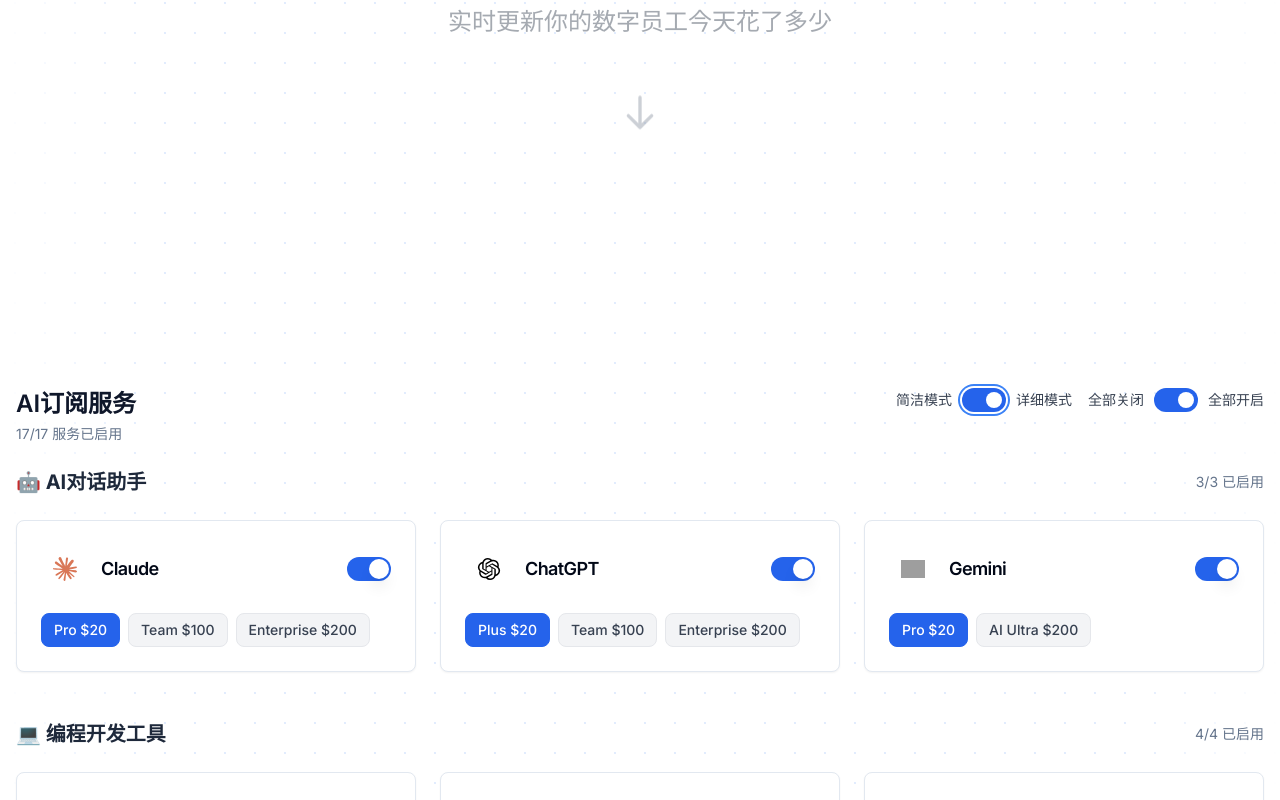
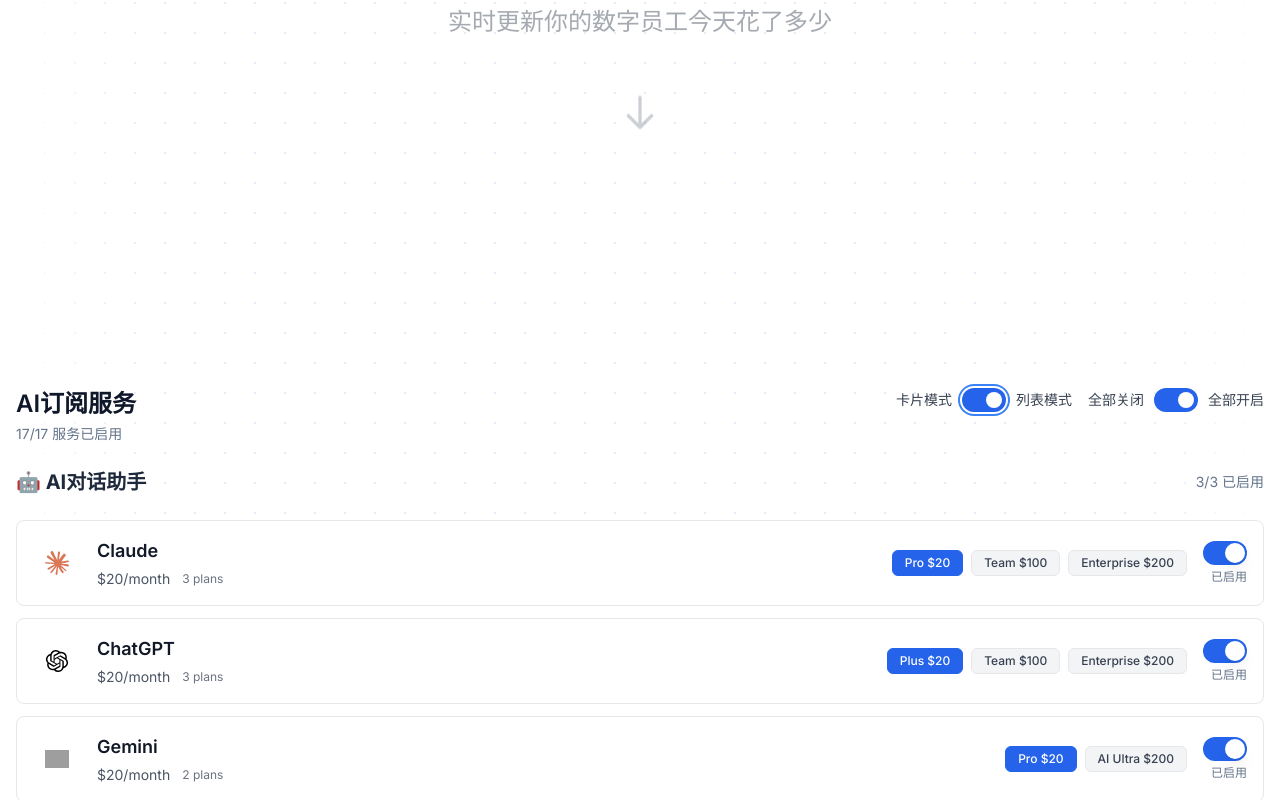
Before and after one commit to 2019YKL/AI-Spends, a Next.js app: page / in a window 1280 px wide. Both pictures are taken after a click on the button 984 px from the left and 922 px from the top of the page. Shown: the part 522-1322 px from the top of the page. Built offline with nearby package versions, Linux system fonts and the light colour scheme; grey boxes are pictures that could not be loaded.

Commit message:
新增列表模式，去除简洁模式

```diff
--- a/src/app/page.tsx
+++ b/src/app/page.tsx
@@ -3,6 +3,7 @@
 import { useState, useEffect, useMemo } from 'react'
 import { CostTrackingCard } from '@/components/CostTrackingCard'
 import { SimpleCostTrackingCard } from '@/components/SimpleCostTrackingCard'
+import { ListCostTrackingCard } from '@/components/ListCostTrackingCard'
 import { calculateRealTimeCost, formatCurrency, formatCurrencyPrecise } from '@/lib/cost-calculator'
 import { SmoothNumber } from '@/components/SmoothNumber'
 import { RollingNumber } from '@/components/RollingNumber'
@@ -20,7 +21,7 @@
   const [mounted, setMounted] = useState(false)
   const [currency, setCurrency] = useState<'USD' | 'CNY' | 'ZWL'>('USD')
   const [showBackToTop, setShowBackToTop] = useState(false)
-  const [isSimpleMode, setIsSimpleMode] = useState(false)
+  const [isListMode, setIsListMode] = useState(false)
   const { services, activeServices, toggleService, changeTier } = useServiceToggle()
   // Check if component is mounted to avoid hydration errors
   useEffect(() => {
@@ -233,22 +234,22 @@
               </p>
             </div>
             <div className="flex gap-4 flex-shrink-0 items-center">
-              {/* 简洁/详细模式切换 */}
+              {/* 卡片/列表模式切换 */}
               <div className="flex items-center gap-2.5">
-                <span className="text-sm font-medium text-gray-700 dark:text-gray-300 whitespace-nowrap">简洁模式</span>
+                <span className="text-sm font-medium text-gray-700 dark:text-gray-300 whitespace-nowrap">卡片模式</span>
                 <button
-                  onClick={() => setIsSimpleMode(!isSimpleMode)}
+                  onClick={() => setIsListMode(!isListMode)}
                   className={`relative inline-flex h-6 w-11 items-center rounded-full transition-colors duration-200 focus:outline-none focus:ring-2 focus:ring-blue-500 focus:ring-offset-2 ${
-                    isSimpleMode ? 'bg-blue-600' : 'bg-gray-300'
+                    isListMode ? 'bg-blue-600' : 'bg-gray-300'
                   }`}
                 >
                   <span
                     className={`inline-block h-4 w-4 transform rounded-full bg-white transition-transform duration-200 ${
-                      isSimpleMode ? 'translate-x-6' : 'translate-x-1'
+                      isListMode ? 'translate-x-6' : 'translate-x-1'
                     }`}
                   />
                 </button>
-                <span className="text-sm font-medium text-gray-700 dark:text-gray-300 whitespace-nowrap">详细模式</span>
+                <span className="text-sm font-medium text-gray-700 dark:text-gray-300 whitespace-nowrap">列表模式</span>
               </div>
 
               {/* 全部开启/关闭切换 */}
@@ -290,17 +291,20 @@
                     {categoryServices.filter(s => s.isActive).length}/{categoryServices.length} 已启用
                   </span>
                 </div>
-                <div className="grid grid-cols-1 sm:grid-cols-2 lg:grid-cols-3 gap-4 sm:gap-6">
-                  {categoryServices.map((service) => (
-                    isSimpleMode ? (
-                      <SimpleCostTrackingCard
+                {isListMode ? (
+                  <div className="space-y-3">
+                    {categoryServices.map((service) => (
+                      <ListCostTrackingCard
                         key={service.id}
                         service={service}
                         onToggle={toggleService}
                         onTierChange={changeTier}
-                        className="h-full"
                       />
-                    ) : (
+                    ))}
+                  </div>
+                ) : (
+                  <div className="grid grid-cols-1 sm:grid-cols-2 lg:grid-cols-3 gap-4 sm:gap-6">
+                    {categoryServices.map((service) => (
                       <CostTrackingCard
                         key={service.id}
                         service={service}
@@ -308,9 +312,9 @@
                         onTierChange={changeTier}
                         className="h-full"
                       />
-                    )
-                  ))}
-                </div>
+                    ))}
+                  </div>
+                )}
               </div>
             ))}
           </div>
--- /dev/null
+++ b/src/components/ListCostTrackingCard.tsx
@@ -0,0 +1,82 @@
+'use client'
+
+import { AIService } from '@/types/ai-services'
+import { Switch } from '@/components/ui/switch'
+import { IconRenderer } from '@/components/IconRenderer'
+import { cn } from '@/lib/utils'
+
+interface ListCostTrackingCardProps {
+  service: AIService
+  className?: string
+  onToggle?: (serviceId: string) => void
+  onTierChange?: (serviceId: string, tierId: string) => void
+}
+
+export function ListCostTrackingCard({ service, className, onToggle, onTierChange }: ListCostTrackingCardProps) {
+  return (
+    <div className={cn(
+      "flex items-center justify-between p-4 bg-white dark:bg-gray-800 border border-gray-200 dark:border-gray-700 rounded-lg hover:shadow-md transition-all duration-200",
+      !service.isActive && "opacity-60 bg-gray-50 dark:bg-gray-900/50",
+      className
+    )}>
+      {/* Left: Icon + Service Info */}
+      <div className="flex items-center gap-4 flex-1 min-w-0">
+        <div className={cn(
+          "w-12 h-12 rounded-lg flex items-center justify-center text-white flex-shrink-0",
+          service.color,
+          !service.isActive && "grayscale"
+        )}>
+          <IconRenderer name={service.icon} size={24} />
+        </div>
+
+        <div className="flex-1 min-w-0">
+          <h3 className="text-lg font-semibold text-gray-900 dark:text-gray-100 truncate">
+            {service.name}
+          </h3>
+          <div className="flex items-center gap-3 mt-1">
+            <span className="text-sm text-gray-600 dark:text-gray-400">
+              ${service.subscriptionPrice}/month
+            </span>
+            {service.pricingTiers && service.pricingTiers.length > 0 && (
+              <span className="text-xs text-gray-500 dark:text-gray-500">
+                {service.pricingTiers.length} plans
+              </span>
+            )}
+          </div>
+        </div>
+      </div>
+
+      {/* Center: Pricing Tiers (if active) */}
+      {service.isActive && service.pricingTiers && service.pricingTiers.length > 0 && (
+        <div className="flex gap-2 mx-4 flex-shrink-0">
+          {service.pricingTiers.map((tier) => (
+            <button
+              key={tier.id}
+              onClick={() => onTierChange?.(service.id, tier.id)}
+              className={`px-3 py-1 text-xs rounded-md transition-all duration-200 font-medium border whitespace-nowrap ${
+                service.selectedTier === tier.id
+                  ? 'bg-blue-600 text-white border-blue-600'
+                  : 'bg-gray-100 dark:bg-gray-700 text-gray-700 dark:text-gray-300 border-gray-200 dark:border-gray-600 hover:bg-blue-50 dark:hover:bg-blue-900/20'
+              }`}
+            >
+              {tier.name} ${tier.price}
+            </button>
+          ))}
+        </div>
+      )}
+
+      {/* Right: Switch */}
+      <div className="flex items-center gap-3 flex-shrink-0">
+        <div className="flex flex-col items-end">
+          <Switch
+            checked={service.isActive}
+            onCheckedChange={() => onToggle?.(service.id)}
+          />
+          <span className="text-xs text-muted-foreground mt-1">
+            {service.isActive ? '已启用' : '已关闭'}
+          </span>
+        </div>
+      </div>
+    </div>
+  )
+}
```
